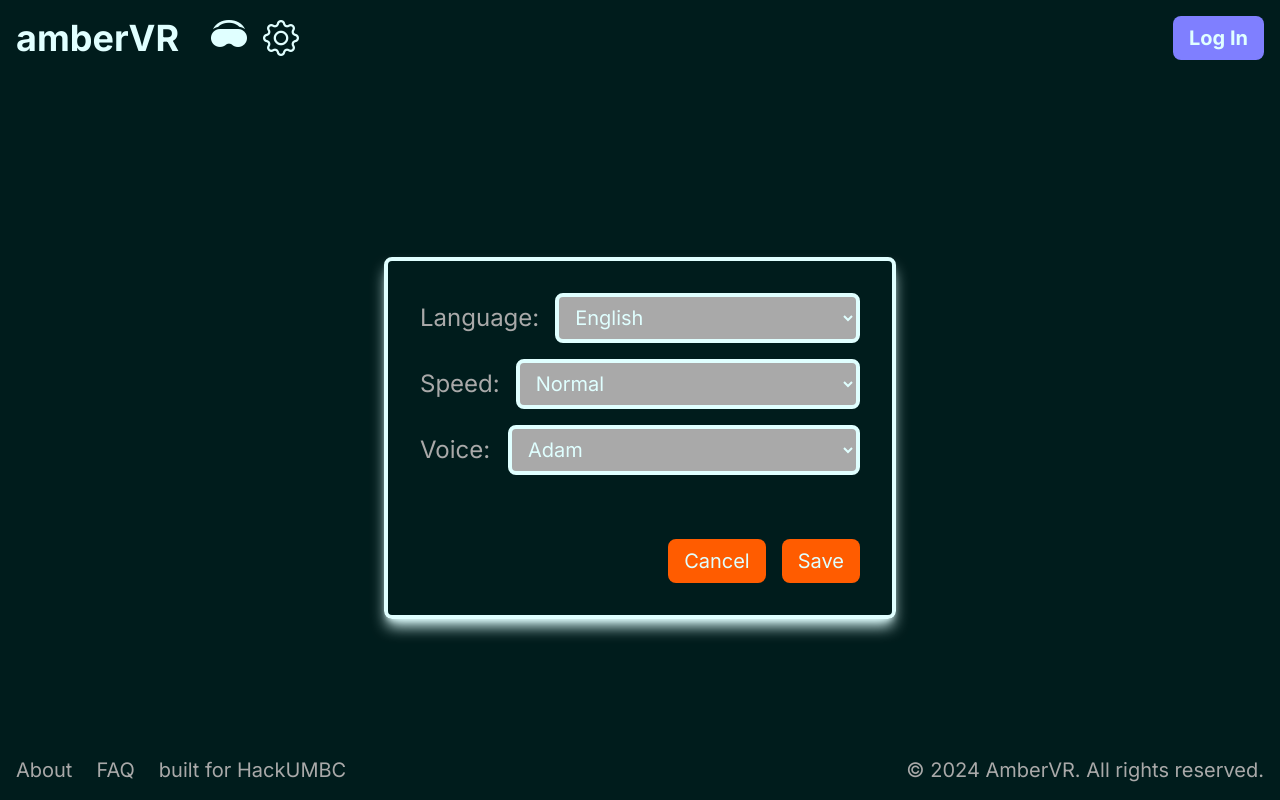
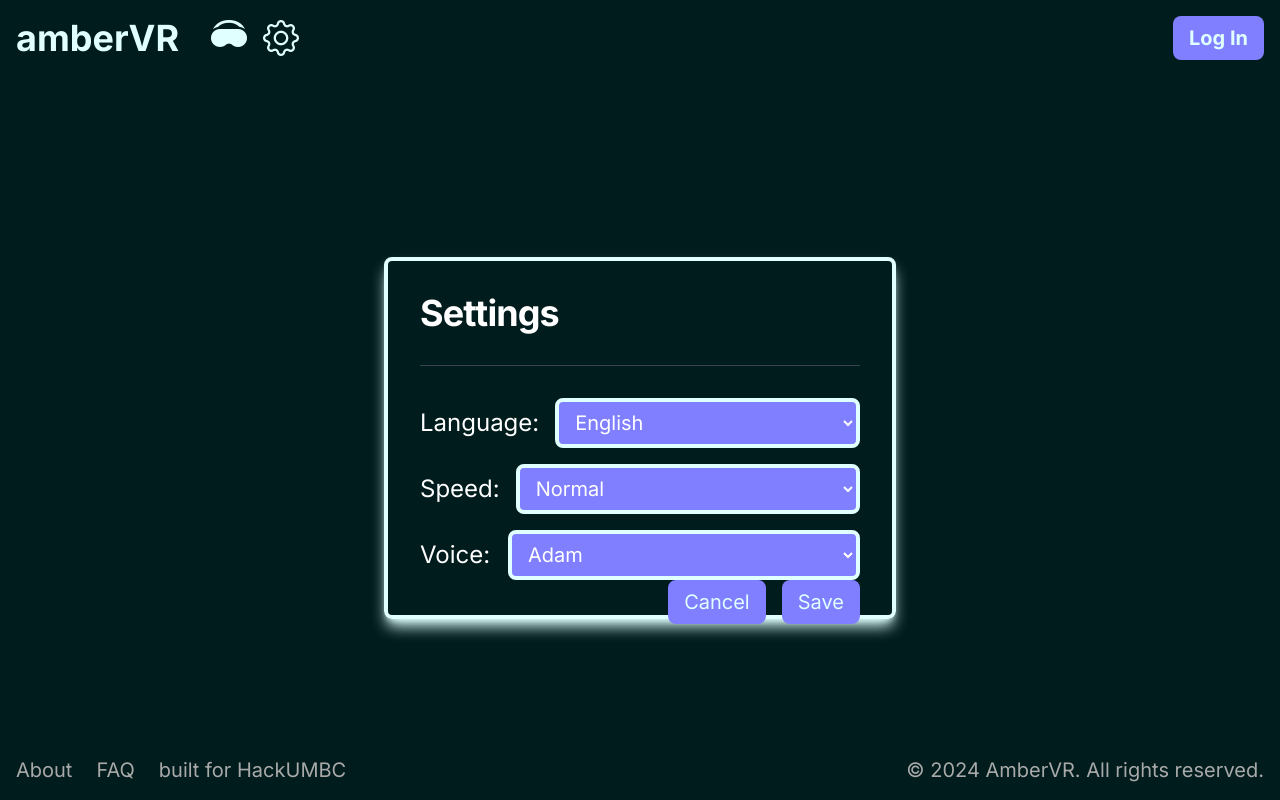
Before and after one commit to aryans-15/amber, a React (Create React App) app: page /settings in a window 1280 px wide. Built offline with nearby package versions, Linux system fonts and the light colour scheme; no server answers.

Commit message:
settings updated

```diff
--- a/src/screens/Home.js
+++ b/src/screens/Home.js
@@ -3,17 +3,32 @@ import { auth } from "../firebase";
 import { useNavigate, Link } from "react-router-dom";
 import Header from "../components/Header";
 import Footer from "../components/Footer";
+import { doc, getDoc, setDoc } from "firebase/firestore";
+import { db } from "../firebase";
 
 function Home() {
   const [userName, setUserName] = useState("");
   const navigate = useNavigate();
 
   useEffect(() => {
-    const unsubscribe = auth.onAuthStateChanged((user) => {
+    const unsubscribe = auth.onAuthStateChanged(async (user) => {
       if (!user) {
         navigate("/unauthorized");
       } else {
         setUserName(user.displayName.split(" ")[0] || "Guest");
+
+        const userDocRef = doc(db, "users", user.email);
+        const userDoc = await getDoc(userDocRef);
+
+        if (!userDoc.exists()) {
+          const defaultSettings = {
+            language: "en-US",
+            speed: "normal",
+            voice: "adam",
+          };
+          await setDoc(userDocRef, defaultSettings);
+          console.log("Default settings initialized for the user.");
+        }
       }
     });
 
--- a/src/screens/Settings.js
+++ b/src/screens/Settings.js
@@ -4,6 +4,7 @@ import Footer from "../components/Footer";
 import { doc, setDoc, getDoc } from "firebase/firestore";
 import { db } from "../firebase";
 import { getAuth, onAuthStateChanged } from "firebase/auth";
+import { useNavigate } from "react-router-dom";
 
 function Settings() {
   const [language, setLanguage] = useState("english");
@@ -12,6 +13,8 @@ function Settings() {
   const [userEmail, setUserEmail] = useState(null);
 
   const auth = getAuth();
+
+  const navigate = useNavigate();
 
   useEffect(() => {
     const unsubscribe = onAuthStateChanged(auth, async (user) => {
@@ -51,12 +54,18 @@ function Settings() {
 
     try {
       const updatedData = { language, speed, voice };
-      await setDoc(userDocRef, updatedData, { merge: true });
-      console.log("Settings updated successfully!");
+      await setDoc(userDocRef, updatedData, { merge: true }).then(() => {
+        alert("Settings updated");
+      });
     } catch (error) {
       console.error("Error updating document: ", error);
       console.log("Failed to update settings");
     }
+    navigate("/home");
+  };
+
+  const handleCancel = () => {
+    navigate("/home");
   };
 
   return (
@@ -64,26 +73,36 @@ function Settings() {
       <Header />
       <div className="h-full w-full flex flex-grow items-center justify-center">
         <div className="flex flex-col p-8 text-disabled w-[40%] h-[50%] border-4 border-font shadow-lg shadow-font rounded-lg">
+          <h2 class="mb-8 text-4xl tracking-tight font-extrabold text-white">
+            Settings
+          </h2>
+          <div class="pt-8 text-left border-t border-gray-700"></div>
           <div className="flex flex-col space-y-4">
             <div className="flex space-x-4 items-center justify-between">
-              <p className="text-disabled text-2xl">Language: </p>
+              <p className="text-white text-2xl">Language: </p>
               <select
-                className="bg-disabled text-font border-4 border-font text-xl rounded-lg block w-[80%] py-2 px-3"
+                className="bg-secondary text-white border-4 border-font text-xl rounded-lg block w-[80%] py-2 px-3 hover:cursor-pointer"
                 value={language}
                 onChange={(e) => setLanguage(e.target.value)}
               >
-                <option value="english">English</option>
-                <option value="spanish">Spanish</option>
-                <option value="chinese">Chinese</option>
-                <option value="french">French</option>
-                <option value="korean">Korean</option>
-                <option value="japanese">Japanese</option>
+                <option value="en-US">English</option>
+                <option value="es-AR">Spanish</option>
+                <option value="zh-CN">Chinese</option>
+                <option value="fr-FR">French</option>
+                <option value="ko-KR">Korean</option>
+                <option value="ja-JP">Japanese</option>
+                <option value="pt-BR">Portuguese</option>
+                <option value="hi-IN">Hindi</option>
+                <option value="ta-IN">Tamil</option>
+                <option value="te-IN">Telugu</option>
+                <option value="ar-IQ">Arabic</option>
+                <option value="de-DE">German</option>
               </select>
             </div>
             <div className="flex space-x-4 items-center justify-between">
-              <p className="text-disabled text-2xl">Speed: </p>
+              <p className="text-white text-2xl">Speed: </p>
               <select
-                className="bg-disabled text-font border-4 border-font text-xl rounded-lg block w-[80%] py-2 px-3"
+                className="bg-secondary text-white border-4 border-font text-xl rounded-lg block w-[80%] py-2 px-3 hover:cursor-pointer"
                 value={speed}
                 onChange={(e) => setSpeed(e.target.value)}
               >
@@ -93,9 +112,9 @@ function Settings() {
               </select>
             </div>
             <div className="flex space-x-4 items-center justify-between">
-              <p className="text-disabled text-2xl">Voice: </p>
+              <p className="text-white text-2xl">Voice: </p>
               <select
-                className="bg-disabled text-font border-4 border-font text-xl rounded-lg block w-[80%] py-2 px-3"
+                className="bg-secondary text-white border-4 border-font text-xl rounded-lg block w-[80%] py-2 px-3 hover:cursor-pointer"
                 value={voice}
                 onChange={(e) => setVoice(e.target.value)}
               >
@@ -108,11 +127,14 @@ function Settings() {
           </div>
 
           <div className="flex justify-end space-x-4 mt-auto">
-            <button className="bg-accent hover:bg-hovera px-4 py-2 rounded-lg text-xl text-font duration-300">
+            <button
+              className="bg-secondary hover:bg-hoverc px-4 py-2 rounded-lg text-xl text-font duration-300"
+              onClick={handleCancel}
+            >
               Cancel
             </button>
             <button
-              className="bg-accent hover:bg-hovera px-4 py-2 rounded-lg text-xl text-font duration-300"
+              className="bg-secondary hover:bg-hoverc px-4 py-2 rounded-lg text-xl text-font duration-300"
               onClick={handleSave}
             >
               Save
```
